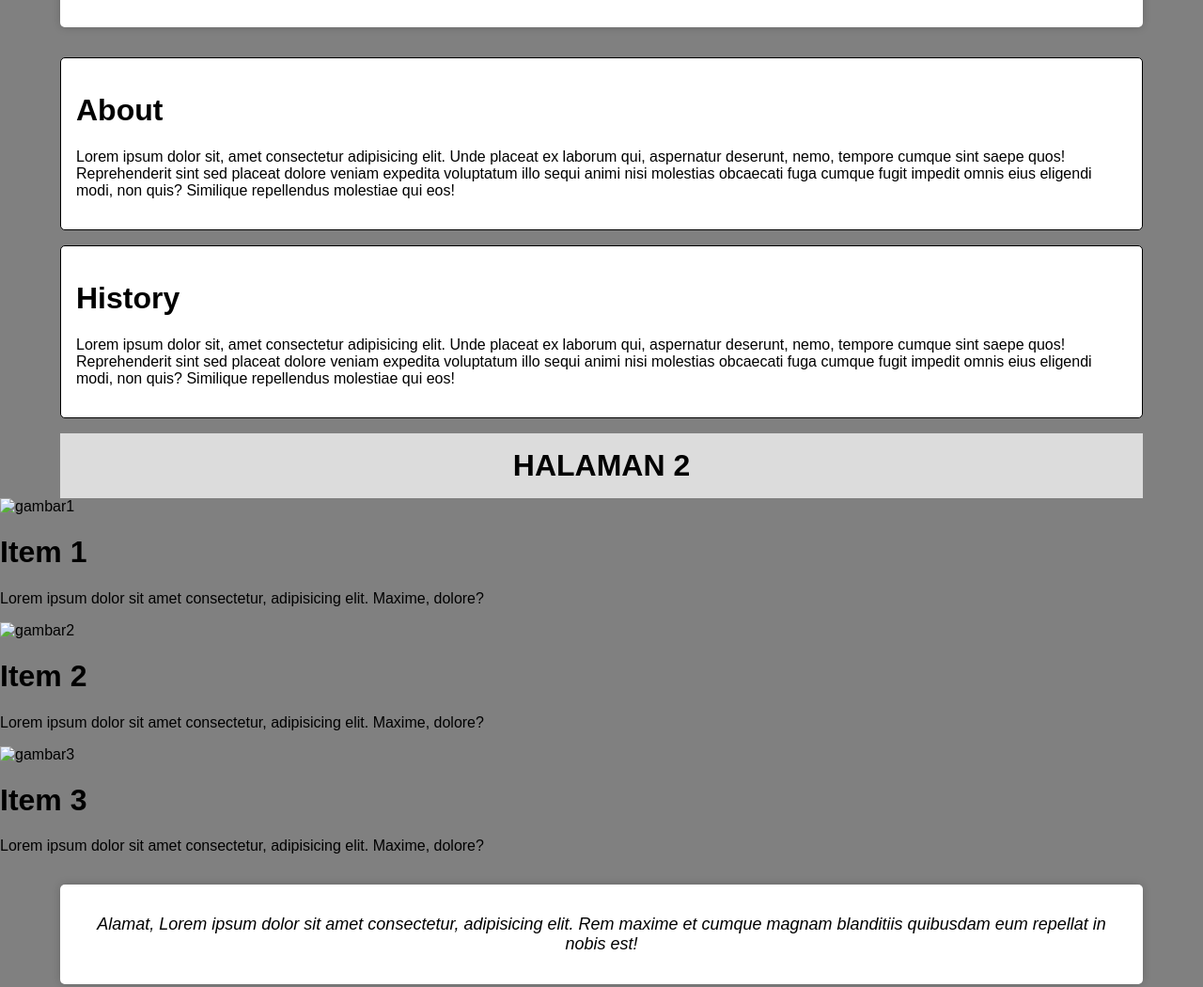
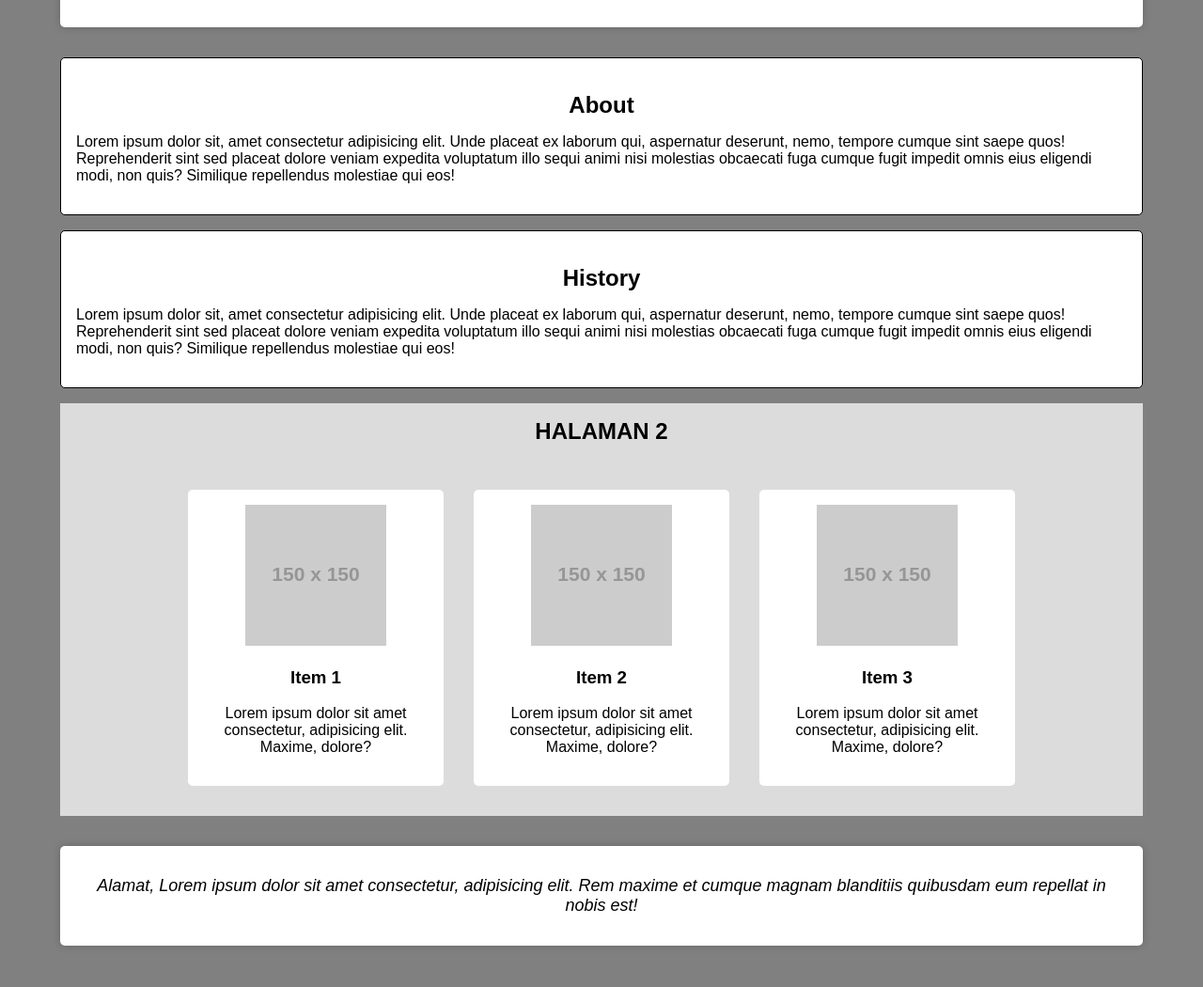
Before and after one commit to SyauqiAtrobi/template, a plain HTML site: page index.html in a window 1280 px wide. Shown: the part 783-1833 px from the top of the page at 94% size. Drawn offline with Linux system fonts and the light colour scheme; placeholder pictures from the web are drawn by us.

Commit message:
Update index.html

```diff
--- a/index.html
+++ b/index.html
@@ -10,15 +10,15 @@
 
 <body>
     <!--Bagian gambar latar belakang-->
-    <div class="gambar-atas">
+    <header class="gambar-atas">
         <h1 class="text-dalam-gambar">Lorem ipsum dolor sit amet consectetur adipisicing elit.</h1>
         <h2 class="text2-dalam-gambar">Lorem, ipsum dolor.</h2>
         <button class="tombol-dalam-gambar">Mulai</button>
-    </div>
+    </header>
     <!--Halaman profil-->
-    <div class="gambar">
+    <section class="gambar">
         <div class="img">
-            <img src="https://imgcdn.sigstick.com/CVdXFfzKOHtLsULDb1o9/cover.thumb256.png" alt="foto-diri">
+            <img src="https://imgcdn.sigstick.com/CVdXFfzKOHtLsULDb1o9/cover.thumb256.png" alt="Foto Profil">
         </div>
         <div class="datadiri">
             <table>
@@ -33,55 +33,51 @@
                 </tr>
             </table>
         </div>
-    </div>
+    </section>
     <!--Halaman 1-->
-    <div class="halaman1">
-        <div class="about">
-            <h1>About</h1><!--Bagian About-->
+    <section class="halaman1">
+        <article class="about">
+            <h2>About</h2>
             <p>Lorem ipsum dolor sit, amet consectetur adipisicing elit. Unde placeat ex laborum qui, aspernatur
                 deserunt, nemo, tempore cumque sint saepe quos! Reprehenderit sint sed placeat dolore veniam expedita
                 voluptatum illo sequi animi nisi molestias obcaecati fuga cumque fugit impedit omnis eius eligendi modi,
                 non quis? Similique repellendus molestiae qui eos!</p>
-        </div>
+        </article>
 
-        <div class="history">
-            <h1>History</h1><!--Bagian About-->
+        <article class="history">
+            <h2>History</h2>
             <p>Lorem ipsum dolor sit, amet consectetur adipisicing elit. Unde placeat ex laborum qui, aspernatur
                 deserunt, nemo, tempore cumque sint saepe quos! Reprehenderit sint sed placeat dolore veniam expedita
                 voluptatum illo sequi animi nisi molestias obcaecati fuga cumque fugit impedit omnis eius eligendi modi,
                 non quis? Similique repellendus molestiae qui eos!</p>
-        </div>
-    </div>
+        </article>
+    </section>
 
-    <h1 class="hal2">HALAMAN 2</h1>
-    <div class="halaman2">
+    <h2 class="hal2">HALAMAN 2</h2>
+    <section class="item">
         <div class="item1">
-            <img src="" alt="gambar1">
-            <h1>Item 1</h1>
+            <img src="https://via.placeholder.com/150" alt="Gambar Item 1">
+            <h3>Item 1</h3>
             <p>Lorem ipsum dolor sit amet consectetur, adipisicing elit. Maxime, dolore?</p>
         </div>
 
         <div class="item2">
-            <img src="" alt="gambar2">
-            <h1>Item 2</h1>
+            <img src="https://via.placeholder.com/150" alt="Gambar Item 2">
+            <h3>Item 2</h3>
             <p>Lorem ipsum dolor sit amet consectetur, adipisicing elit. Maxime, dolore?</p>
         </div>
 
         <div class="item3">
-            <img src="" alt="gambar3">
-            <h1>Item 3</h1>
+            <img src="https://via.placeholder.com/150" alt="Gambar Item 3">
+            <h3>Item 3</h3>
             <p>Lorem ipsum dolor sit amet consectetur, adipisicing elit. Maxime, dolore?</p>
         </div>
+    </section>
 
-    </div>
-
-
+    <footer>
+        <address>
+            Alamat, Lorem ipsum dolor sit amet consectetur, adipisicing elit. Rem maxime et cumque magnam blanditiis quibusdam eum repellat in nobis est!
+        </address>
+    </footer>
 </body>
-
-<footer>
-    <address>
-        Alamat, Lorem ipsum dolor sit amet consectetur, adipisicing elit. Rem maxime et cumque magnam blanditiis quibusdam eum repellat in nobis est!
-    </address>
-</footer>
-
 </html>
```
